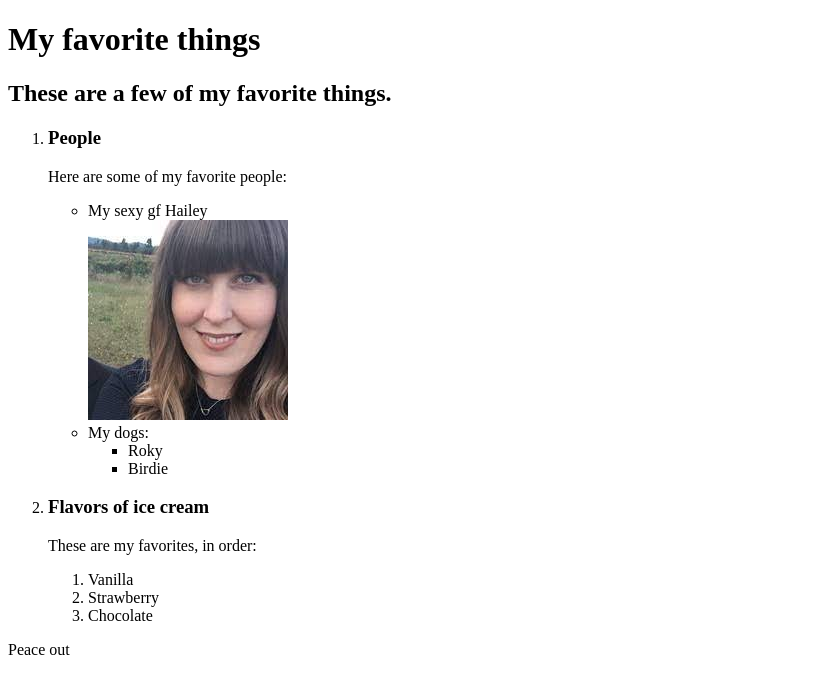
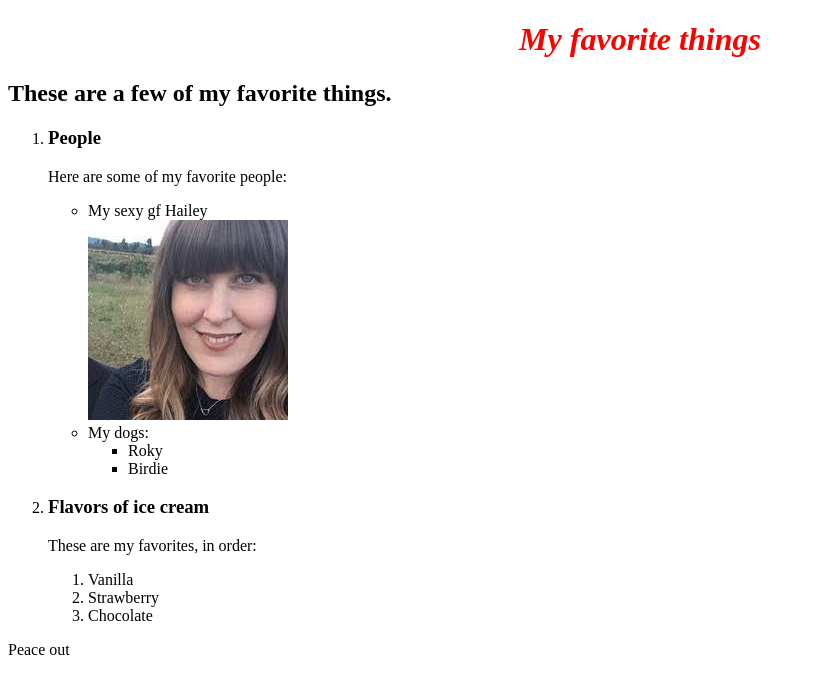
Before and after one commit to aarondlevy/my-first-webpage, a plain HTML site: page index.html in a window 1280 px wide. Shown: the whole page, without its empty margins (0-815 px from the left). Drawn offline with Linux system fonts and the light colour scheme.

Commit message:
change name of favorite-things.html file to index.html

```diff
--- a/favorite-things.html
+++ b/index.html
@@ -1,6 +1,7 @@
 <!DOCTYPE html>
 <html>
 <head>
+  <link href="css/styles.css" rel="stylesheet" type="text/css">
   <title>Aaron's favorite things</title>
 </head>
 <body>
```
Also changed, not shown: my-first-webpage.html (+1 -0 lines).
